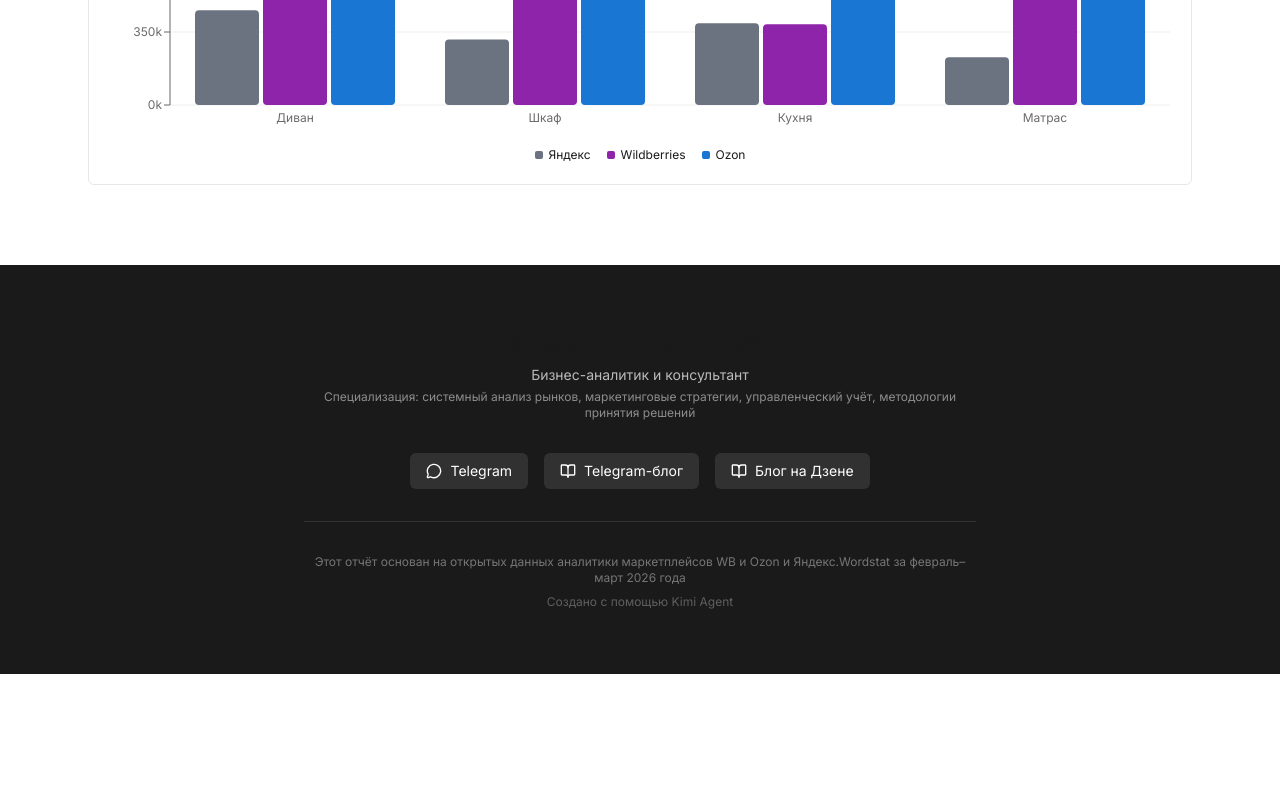
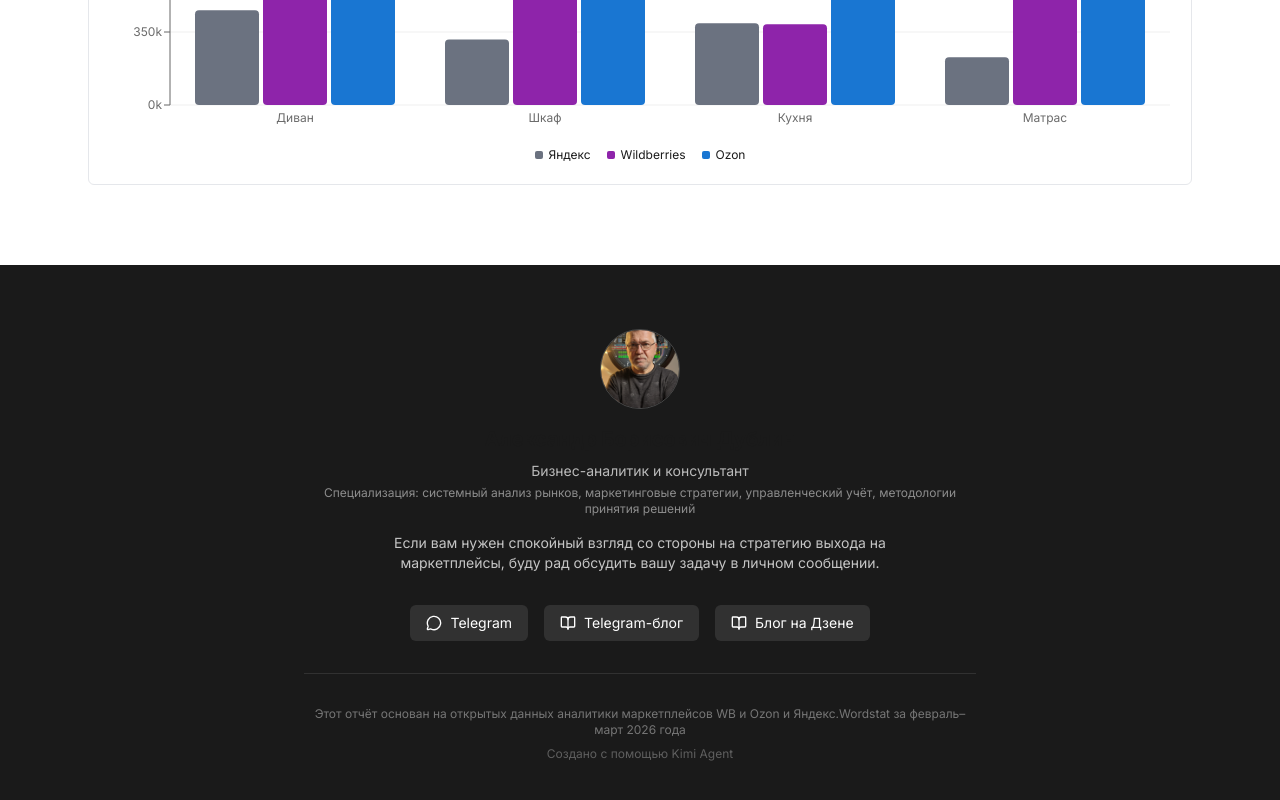
Before and after one commit to abdublinn/kimi-agent-site-2, a React (Vite) app: page / in a window 1280 px wide. Shown: the part 5486-6286 px from the top of the page. Before the commit the page ends 6160 px from the top, so only its background shows below. Built offline with nearby package versions, Linux system fonts and the light colour scheme.

Commit message:
Enhance footer with author photo name and soft CTA

```diff
--- a/src/sections/Footer.tsx
+++ b/src/sections/Footer.tsx
@@ -1,16 +1,28 @@
 import { MessageCircle, BookOpen } from 'lucide-react';
 
 export function Footer() {
+  const imageBase = `${import.meta.env.BASE_URL}images/`;
+
   return (
     <footer className="bg-[#1A1A1A] text-white py-12 lg:py-16">
       <div className="container-main max-w-3xl">
         <div className="text-center mb-8">
+          <div className="w-20 h-20 mx-auto mb-4 rounded-full overflow-hidden border border-white/20">
+            <img
+              src={`${imageBase}author-photo.png`}
+              alt="Александр Борисович Дублин"
+              className="w-full h-full object-cover"
+            />
+          </div>
           <h3 className="text-xl font-bold mb-2">Александр Борисович Дублин</h3>
-          <p className="text-white/70 text-sm">
-            Бизнес-аналитик и консультант
+          <p className="text-white/70 text-sm">Бизнес-аналитик и консультант</p>
+          <p className="text-white/50 text-xs mt-1">
+            Специализация: системный анализ рынков, маркетинговые стратегии, управленческий учёт,
+            методологии принятия решений
           </p>
-          <p className="text-white/50 text-xs mt-1">
-            Специализация: системный анализ рынков, маркетинговые стратегии, управленческий учёт, методологии принятия решений
+          <p className="text-white/75 text-sm mt-4 max-w-xl mx-auto">
+            Если вам нужен спокойный взгляд со стороны на стратегию выхода на маркетплейсы,
+            буду рад обсудить вашу задачу в личном сообщении.
           </p>
         </div>
 
```
